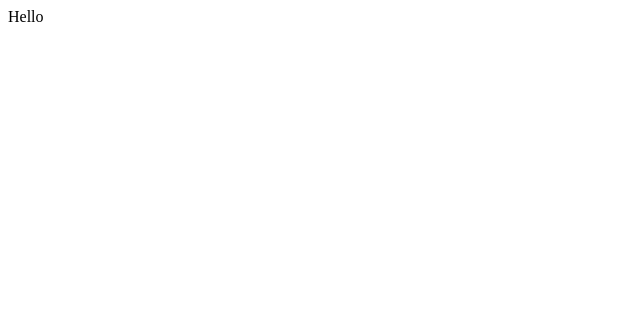
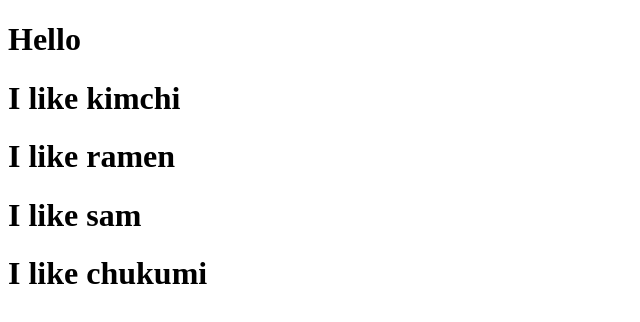
Before and after one commit to 6mn12j/movie_app_2020, a React (Create React App) app: page / in a window 1280 px wide. Shown: the top 322 px of the page, without its empty margins (0-640 px from the left). Built offline with nearby package versions, Linux system fonts and the light colour scheme.

Commit message:
JSX,Props

```diff
--- a/public/index.html
+++ b/public/index.html
@@ -28,7 +28,7 @@
   </head>
   <body>
     <noscript>You need to enable JavaScript to run this app.</noscript>
-    <div id="root"></div>
+    <div id="potato"></div>
     <!--
       This HTML file is a template.
       If you open it directly in the browser, you will see an empty page.
--- a/src/App.js
+++ b/src/App.js
@@ -1,8 +1,18 @@
 import React from "react";
+
+function Food({favorite}) {
+  console.log();
+  return <h1>I like {favorite}</h1>;
+}
 
 function App() {
   return (
-    <div className="App">Hello
+    <div>
+      <h1>Hello</h1>
+      <Food favorite ="kimchi" />
+      <Food favorite ="ramen" />
+      <Food favorite ="sam" />
+      <Food favorite ="chukumi" />
     </div>
   );
 }
--- a/src/index.js
+++ b/src/index.js
@@ -7,5 +7,5 @@ ReactDOM.render(
   <React.StrictMode>
     <App />
   </React.StrictMode>,
-  document.getElementById('root')
+  document.getElementById('potato')
 );
```
Also changed, not shown: 2 other files (tests, documents, lock files or other folders).
